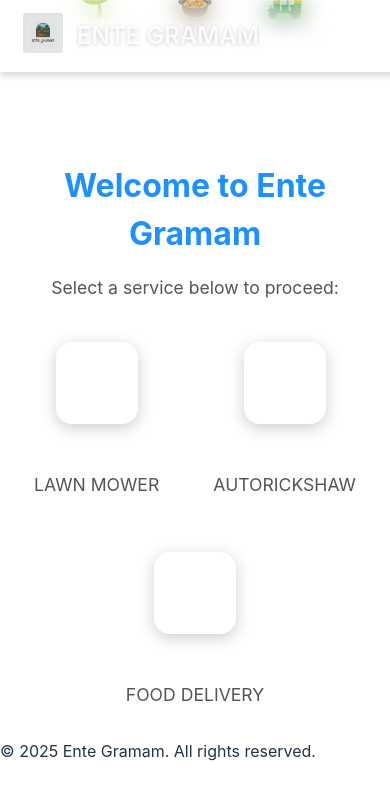
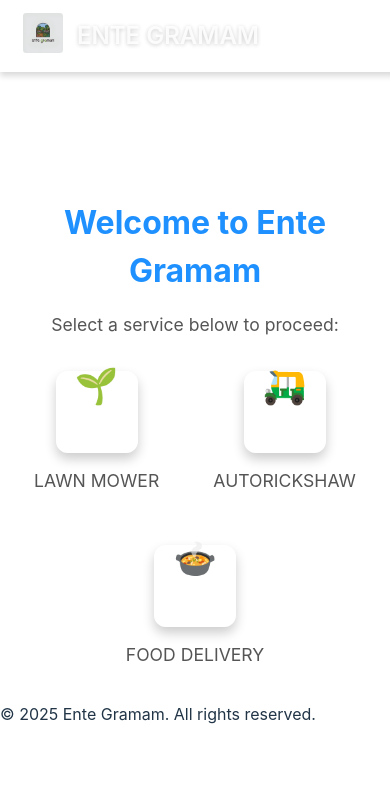
Before and after one commit to code-ninja-labs/ente-gramam1, a React (Vite) app: page / in a window 390 px wide. Shown: the top 798 px of the page. Built offline with nearby package versions, Linux system fonts and the light colour scheme.

Commit message:
Update AppIcons.css

```diff
--- a/src/components/AppIcons/AppIcons.css
+++ b/src/components/AppIcons/AppIcons.css
@@ -1,73 +1,70 @@
-/* Container for all app icons */
+/* Main container for all icons */
 .app-icons {
   display: flex;
-  justify-content: space-evenly;
+  justify-content: space-evenly; /* Evenly distribute icons across available space */
   margin-top: 20px;
-  flex-wrap: wrap; /* Allows wrapping for smaller screens */
-  gap: 30px; /* Gaps between individual app items */
+  flex-wrap: wrap; /* Allow wrapping for smaller screens */
+  gap: 40px; /* Space between individual app icons */
 }
 
-/* Wrapper for the icon + container + text */
+/* Wrapper for the icon, container, and label */
 .icon-item {
   display: flex;
-  flex-direction: column; /* Stack items vertically */
-  align-items: center; /* Align horizontally at the center */
+  flex-direction: column; /* Stack icons, containers, and labels vertically */
+  align-items: center; /* Horizontally center everything */
 }
 
-/* Glassmorphism container style */
+/* Frosted glass round square container */
 .icon-container {
-  width: 100px; /* Fixed width for the container */
-  height: 100px; /* Fixed height for the container */
-  border-radius: 16px; /* Rounded box corners */
-  background: rgba(255, 255, 255, 0.2); /* Frosted glass transparency */
-  box-shadow: 0 4px 16px rgba(0, 0, 0, 0.2); /* Subtle shadow for depth */
-  backdrop-filter: blur(20px); /* Strong frosted glass effect */
-  -webkit-backdrop-filter: blur(20px); /* Safari support */
-  border: 1px solid rgba(255, 255, 255, 0.3); /* Light border for a glass edge */
-  display: flex;
-  flex-direction: column; /* Stack content inside vertically */
-  align-items: center; /* Center align the content in the container */
-  justify-content: center; /* Vertically center the content */
-  position: relative; /* Positioning context for the icon */
-  margin-top: 20px; /* Separate the container visually from the top */
+  width: 100px; /* Fixed width */
+  height: 100px; /* Fixed height */
+  border-radius: 16px; /* Rounded edges */
+  background: rgba(255, 255, 255, 0.15); /* Semi-transparent background for glassmorphism */
+  box-shadow: 0 6px 12px rgba(0, 0, 0, 0.2); /* Subtle shadow for depth */
+  backdrop-filter: blur(12px); /* Frosted glass blur */
+  -webkit-backdrop-filter: blur(12px); /* Safari compatibility for blur */
+  border: 1px solid rgba(255, 255, 255, 0.3); /* Fine border for the frosted aesthetic */
+  display: flex; /* Align inner content (if needed) */
+  align-items: center;
+  justify-content: center;
+  position: relative; /* For positioning the emoji icon above the container */
 }
 
-/* Icon positioning */
+/* Position the emoji (icon) above the container */
 .icon {
-  font-size: 40px; /* Size of the icon */
-  position: absolute;
-  top: -30px; /* Move the icon above the container */
-  z-index: 1; /* Ensure the icon visually floats above the container */
+  font-size: 40px; /* Icon size */
+  margin-bottom: -50px; /* Pull the emoji closer to the container */
+  z-index: 1; /* Ensure the emoji visually "floats" above the container */
 }
 
-/* Text (inside the container) */
+/* Text label below the container */
 .icon-label {
-  color: #ffffff; /* White text for better contrast */
-  font-size: 0.9rem; /* Readable font size */
-  text-align: center; /* Center the text horizontally */
-  text-transform: uppercase; /* Make the text all caps */
-  margin-top: 60px; /* Align the text centrally inside the container */
-  line-height: 1.2; /* Better spacing for multi-word labels */
+  color: #ffffff; /* White text color for labels */
+  font-size: 0.9rem; /* Slightly reduced font size */
+  text-transform: uppercase; /* All caps text for uniformity */
+  margin-top: 20px; /* Space between the glass container and the label */
+  text-align: center; /* Center-align the text */
 }
 
-/* Responsive styles for smaller screens */
+/* Responsive design for smaller screens */
 @media (max-width: 768px) {
   .app-icons {
-    gap: 20px; /* Reduce the gap between app items */
+    gap: 20px; /* Reduce gaps between icons */
   }
 
   .icon-container {
-    width: 80px; /* Smaller width for smaller screens */
-    height: 80px; /* Match the width */
+    width: 80px; /* Smaller button/container size for smaller devices */
+    height: 80px; /* Decrease container height to match */
+    border-radius: 12px; /* Adjust border-radius for smaller sizes */
   }
 
   .icon {
-    font-size: 30px; /* Slightly smaller icons */
-    top: -20px; /* Adjust icon position */
+    font-size: 35px; /* Slightly smaller icon size */
+    margin-bottom: -40px; /* Adjust icon position closer */
   }
 
   .icon-label {
-    font-size: 0.8rem; /* Reduce text size */
-    margin-top: 50px; /* Adjust margin for smaller containers */
+    font-size: 0.8rem; /* Adjust font size for smaller containers */
+    margin-top: 15px; /* Reduce spacing between container and text */
   }
 }
```
